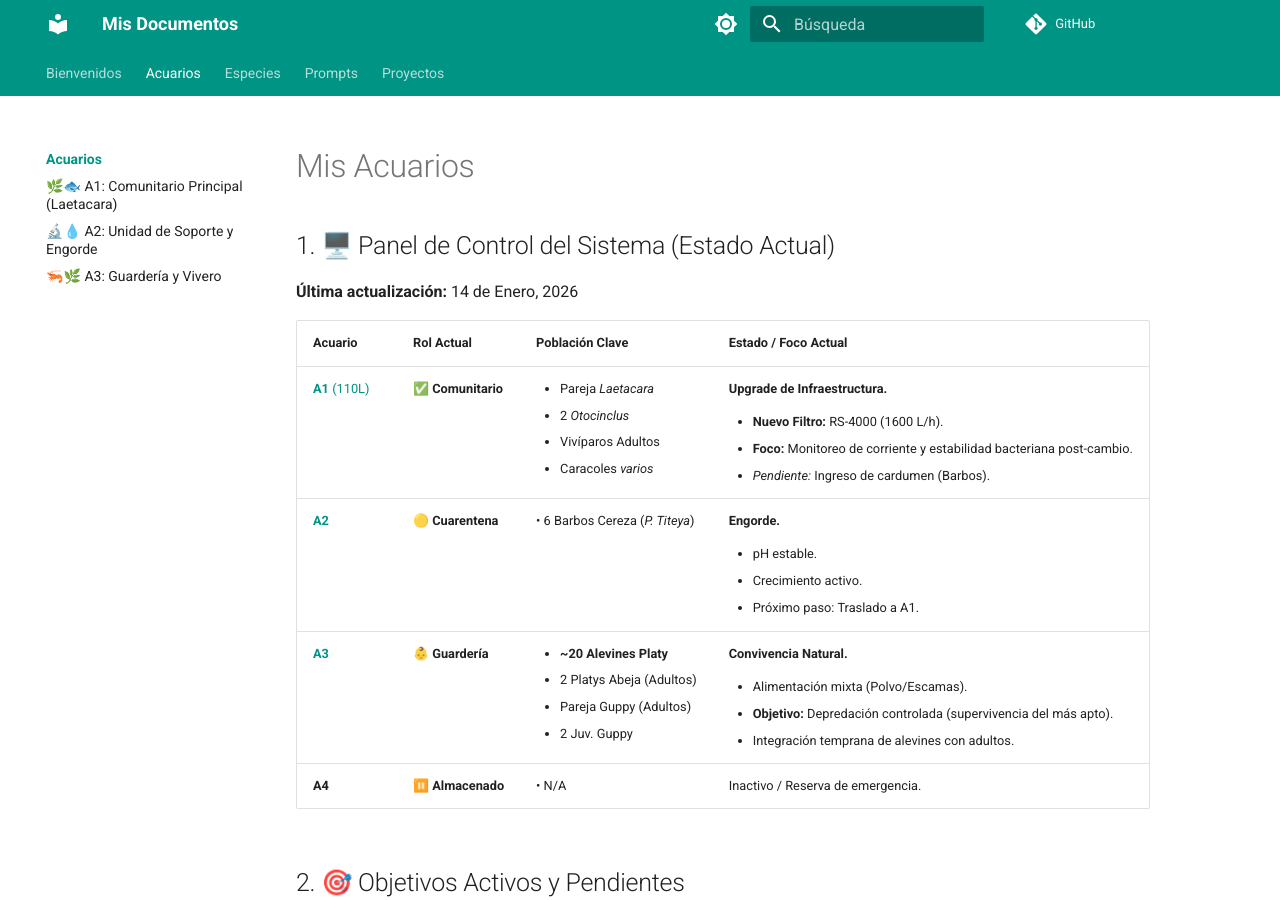
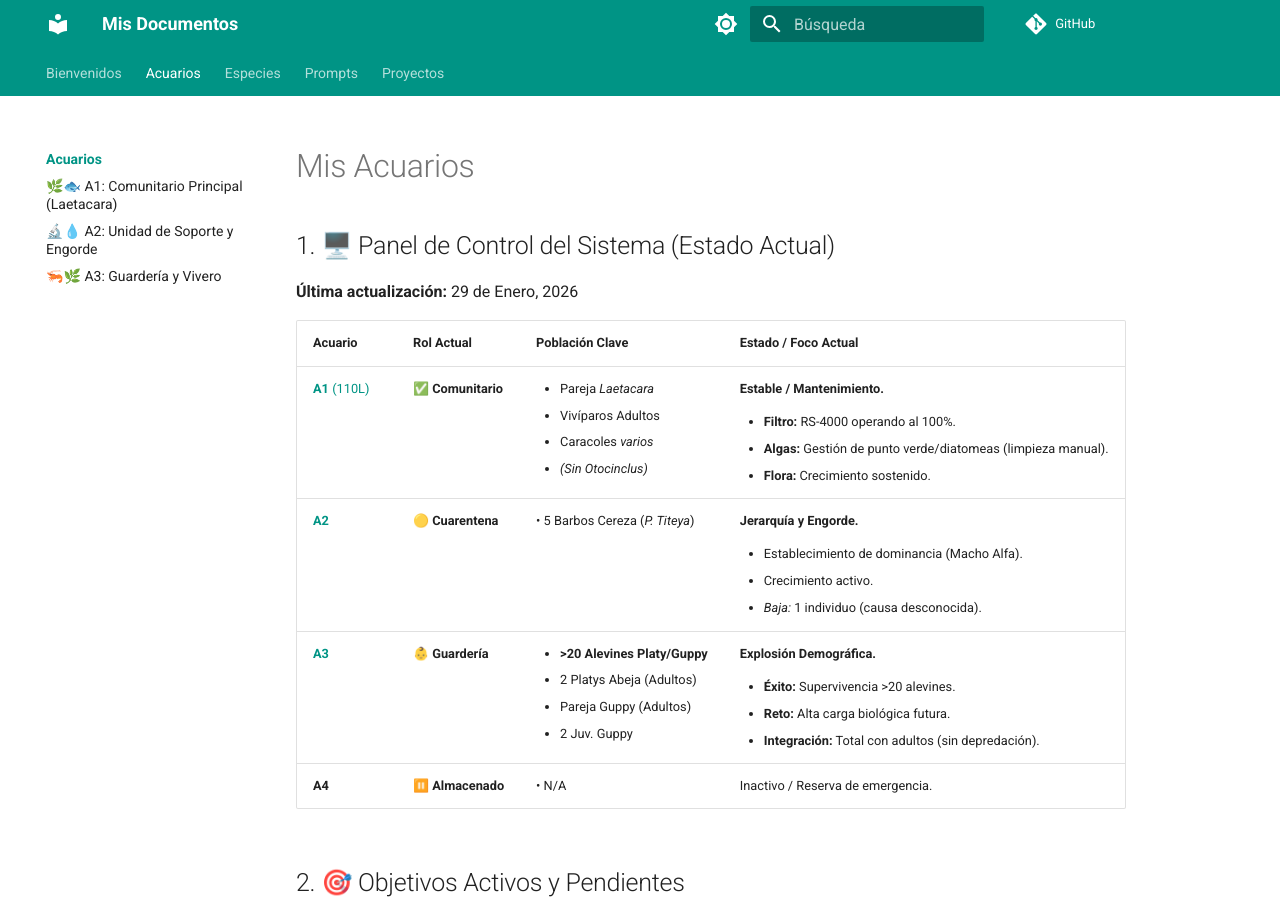
Before and after one commit to casteismael/mis-docs, an MkDocs documentation site: the page built from docs/acuarios/index.md, in a window 1280 px wide and 900 px high. Built offline with MkDocs 1.6.1 and Material for MkDocs 9.7.7, drawn with Linux system fonts in a browser that asks for light colours; comment, search, counter and statistics services are not loaded; some of the changed text lies outside the part shown.

Commit message:
Actualización documentación Acuarios: 14-29 Enero 2026
- docs/acuarios/index.md: Actualizada tabla de estado y bitácora con eventos del 29/Ene.
- docs/acuarios/a1.md: Actualizado filtro (transición completada), tapa acrílico, flora y baja de Otocinclus.
- docs/acuarios/a2.md: Actualizado censo de Barbos (5) y notas de jerarquía.
- docs/acuarios/a3.md: Actualizado censo de alevines (>20), variedades y notas de integración.

Co-authored-by: casteismael <1028022+casteismael@users.noreply.github.com>

```diff
--- a/docs/acuarios/index.md
+++ b/docs/acuarios/index.md
@@ -2,14 +2,14 @@
 
 ## 1. 🖥️ Panel de Control del Sistema (Estado Actual)
 
-**Última actualización:** 14 de Enero, 2026
+**Última actualización:** 29 de Enero, 2026
 
-| Acuario                | Rol Actual         | Población Clave                                                                                                               | Estado / Foco Actual                                                                                                                                                                                                      |
-| :--------------------- | :----------------- | :---------------------------------------------------------------------------------------------------------------------------- | :------------------------------------------------------------------------------------------------------------------------------------------------------------------------------------------------------------------------ |
-| [**A1** (110L)](a1.md) | ✅ **Comunitario** | <ul><li>Pareja _Laetacara_</li><li>2 _Otocinclus_</li><li>Vivíparos Adultos</li><li>Caracoles _varios_</li></ul>              | **Upgrade de Infraestructura.** <ul><li>**Nuevo Filtro:** RS-4000 (1600 L/h).</li><li>**Foco:** Monitoreo de corriente y estabilidad bacteriana post-cambio.</li><li>_Pendiente:_ Ingreso de cardumen (Barbos).</li></ul> |
-| [**A2**](a2.md)        | 🟡 **Cuarentena**  | • 6 Barbos Cereza (_P. Titeya_)                                                                                               | **Engorde.** <ul><li>pH estable.</li><li>Crecimiento activo.</li><li>Próximo paso: Traslado a A1.</li></ul>                                                                                                               |
-| [**A3**](a3.md)        | 👶 **Guardería**   | <ul><li>**~20 Alevines Platy**</li><li>2 Platys Abeja (Adultos)</li><li>Pareja Guppy (Adultos)</li><li>2 Juv. Guppy</li></ul> | **Convivencia Natural.** <ul><li>Alimentación mixta (Polvo/Escamas).</li><li>**Objetivo:** Depredación controlada (supervivencia del más apto).</li><li>Integración temprana de alevines con adultos.</li></ul>           |
-| **A4**                 | ⏸️ **Almacenado**  | • N/A                                                                                                                         | Inactivo / Reserva de emergencia.                                                                                                                                                                                         |
+| Acuario                | Rol Actual         | Población Clave                                                                                                                     | Estado / Foco Actual                                                                                                                                                                                  |
+| :--------------------- | :----------------- | :---------------------------------------------------------------------------------------------------------------------------------- | :---------------------------------------------------------------------------------------------------------------------------------------------------------------------------------------------------- |
+| [**A1** (110L)](a1.md) | ✅ **Comunitario** | <ul><li>Pareja _Laetacara_</li><li>Vivíparos Adultos</li><li>Caracoles _varios_</li><li>_(Sin Otocinclus)_</li></ul>                | **Estable / Mantenimiento.** <ul><li>**Filtro:** RS-4000 operando al 100%.</li><li>**Algas:** Gestión de punto verde/diatomeas (limpieza manual).</li><li>**Flora:** Crecimiento sostenido.</li></ul> |
+| [**A2**](a2.md)        | 🟡 **Cuarentena**  | • 5 Barbos Cereza (_P. Titeya_)                                                                                                     | **Jerarquía y Engorde.** <ul><li>Establecimiento de dominancia (Macho Alfa).</li><li>Crecimiento activo.</li><li>_Baja:_ 1 individuo (causa desconocida).</li></ul>                                   |
+| [**A3**](a3.md)        | 👶 **Guardería**   | <ul><li>**>20 Alevines Platy/Guppy**</li><li>2 Platys Abeja (Adultos)</li><li>Pareja Guppy (Adultos)</li><li>2 Juv. Guppy</li></ul> | **Explosión Demográfica.** <ul><li>**Éxito:** Supervivencia >20 alevines.</li><li>**Reto:** Alta carga biológica futura.</li><li>**Integración:** Total con adultos (sin depredación).</li></ul>      |
+| **A4**                 | ⏸️ **Almacenado**  | • N/A                                                                                                                               | Inactivo / Reserva de emergencia.                                                                                                                                                                     |
 
 ## 2. 🎯 Objetivos Activos y Pendientes
 
@@ -42,6 +42,11 @@ _Eventos del ciclo actual. Foco: Recuperación tras fallo de filtro y Boom de na
 
 | Fecha         | Acuario  | Evento / Observación / Acción                                                                                                                                             |
 | ------------- | -------- | ------------------------------------------------------------------------------------------------------------------------------------------------------------------------- |
+| **29/Ene/26** | **Gral** | **Mantenimiento Profundo:** Cambios de agua y limpieza de rotores en todos los tanques.                                                                                   |
+| **29/Ene/26** | **A1**   | **Infraestructura:** Retiro definitivo del filtro viejo. RS-4000 asume 100% de la carga. Instalación de tapa de acrílico nueva. Retiro de plantas emergentes.             |
+| **29/Ene/26** | **A1**   | **Baja Total:** Se confirma la pérdida del último Otocinclus. (Mortalidad 100% en aclimatación). Pausa en re-introducción.                                                |
+| **29/Ene/26** | **A2**   | **Censo:** Conteo de 5 Barbos (1 baja no encontrada). Comportamiento de dominancia observado (Macho Alfa).                                                                |
+| **29/Ene/26** | **A3**   | **Explosión Demográfica:** Censo >20 alevines. Identificación de Platys (Rubí, Wagtail) y Guppys. Integración total sin depredación.                                      |
 | **14/Ene/26** | **A1**   | **🛠️ Upgrade de Hardware:** Instalación del filtro mochila **RS-4000 (1600 L/h)**. Se trasvasa material biológico viejo al nuevo. Caudal regulado.                        |
 | **14/Ene/26** | **A3**   | **Observación de Conducta:** Alevines nadando en aguas abiertas junto a adultos (Platys Abeja, Guppys). Convivencia pacífica. Se ajusta estrategia a "Selección Natural". |
 | **14/Ene/26** | **A3**   | **Actualización Censo:** Se confirman **~20 alevines**. Transición exitosa a alimentación con escamas trituradas.                                                         |
```
Also changed, not shown: docs/acuarios/a1.md (+5 -3 lines), docs/acuarios/a2.md (+3 -3 lines), docs/acuarios/a3.md (+9 -8 lines).
